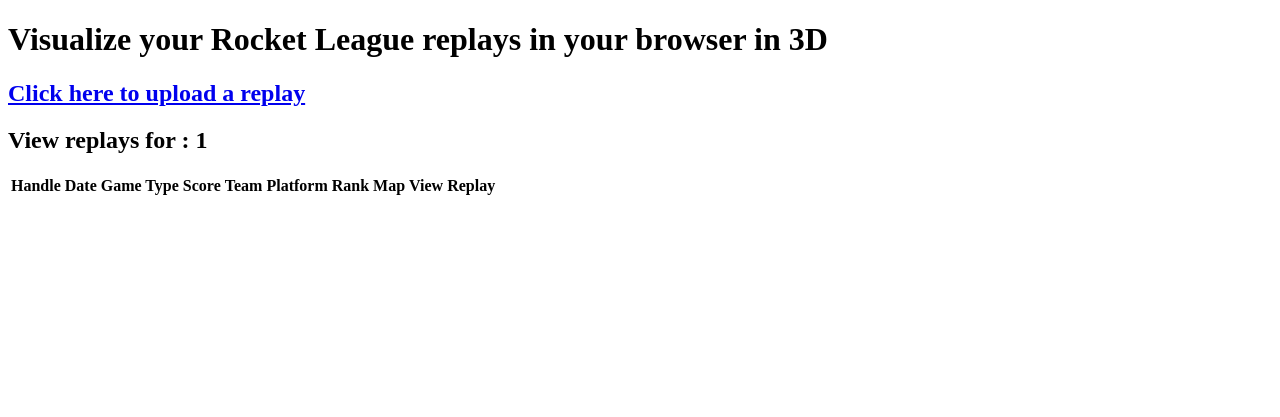
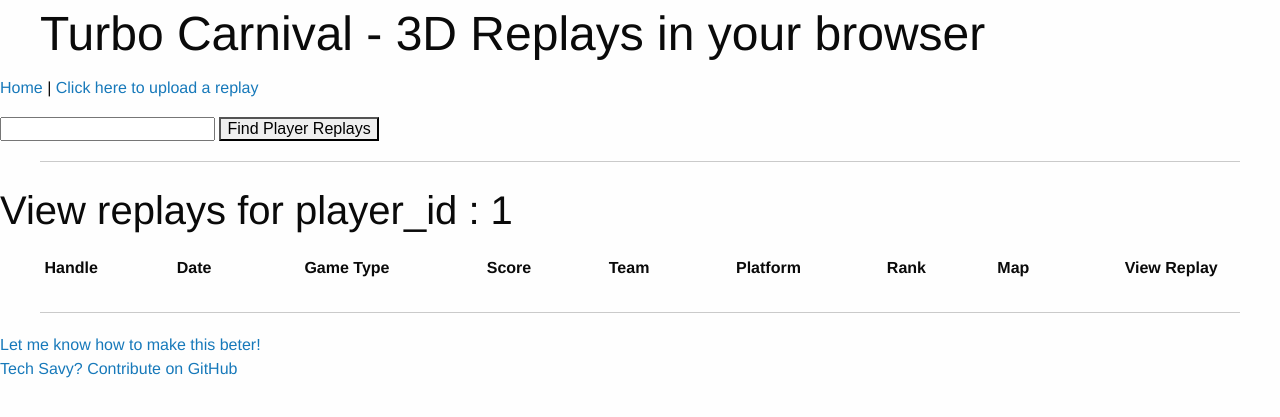
Before and after one commit to mrcarlosrendon/turbo-carnival, a Flask app: page /player_replays/1 in a window 1280 px wide. Shown: the top 417 px of the page. Run offline with Flask 2, Linux system fonts and the light colour scheme; data that the repository does not hold is empty; some libraries are stand-ins or nearby versions.

Commit message:
Formatting

```diff
--- a/website/templates/layout.html
+++ b/website/templates/layout.html
@@ -5,12 +5,42 @@
 	<meta http-equiv="x-ua-compatible" content="ie=edge">
 	<meta name="viewport" content="width=device-width, initial-scale=1">
 
-	<title>3D Rocket League Replays</title>
+	<title>Turbo Carnival - 3D Rocket League Replays</title>
+
+	<link rel="stylesheet" href="/static/css/foundation.min.css"/>
+	<link rel="stylesheet" href="/static/css/base.css"/>
     </head>
-    <h1>Visualize your Rocket League replays in your browser in 3D</h1>
-    <h2><a href="upload">Click here to upload a replay</a></h2>
+    <body>
+	<div class="row">
+	    <h1>Turbo Carnival - 3D Replays in your browser</h1>
+	</div>
 
-    {% block body %}
-    {% endblock %}
+	<p><a href="/">Home</a> | <a href="upload">Click here to upload a replay</a></p>
+	<script>
+	 function findPlayer() {
+	     var playerName = document.getElementById("playerName").value;
+	     var newLocation = window.location.protocol + '//' + window.location.host + "/find_player_by_handle/"+ playerName;
+	     window.location.href = newLocation;
+	     return false;
+	 }
+	</script>
+	<form onsubmit="return findPlayer();">
+	    <input id="playerName"/>
+	    <input type="button" value="Find Player Replays" onclick="return findPlayer();"/>
+	</form>
+	<hr>
 
+	{% block body %}
+	{% endblock %}
+
+	<hr>
+	<footer>
+	    <a href="https://www.surveymonkey.com/r/MFKGGDD">Let me know how to make this beter!</a>
+	    <br/>
+	    <a href="https://github.com/mrcarlosrendon/turbo-carnival">Tech Savy? Contribute on GitHub</a>
+	</footer>
+
+	<script src="/static/js/jquery.js"/>
+	<script src="/static/js/foundation.min.js"/>
+    </body>
 </html>
--- a/website/templates/player_replays.html
+++ b/website/templates/player_replays.html
@@ -1,6 +1,6 @@
 {% extends "layout.html" %}
 {% block body %}
-<h2>View replays for : {{ online_id }}</h2>
+<h2>View replays for player_id : {{ online_id }}</h2>
 <table>
     <tr>
 	<th>Handle</th>
```
